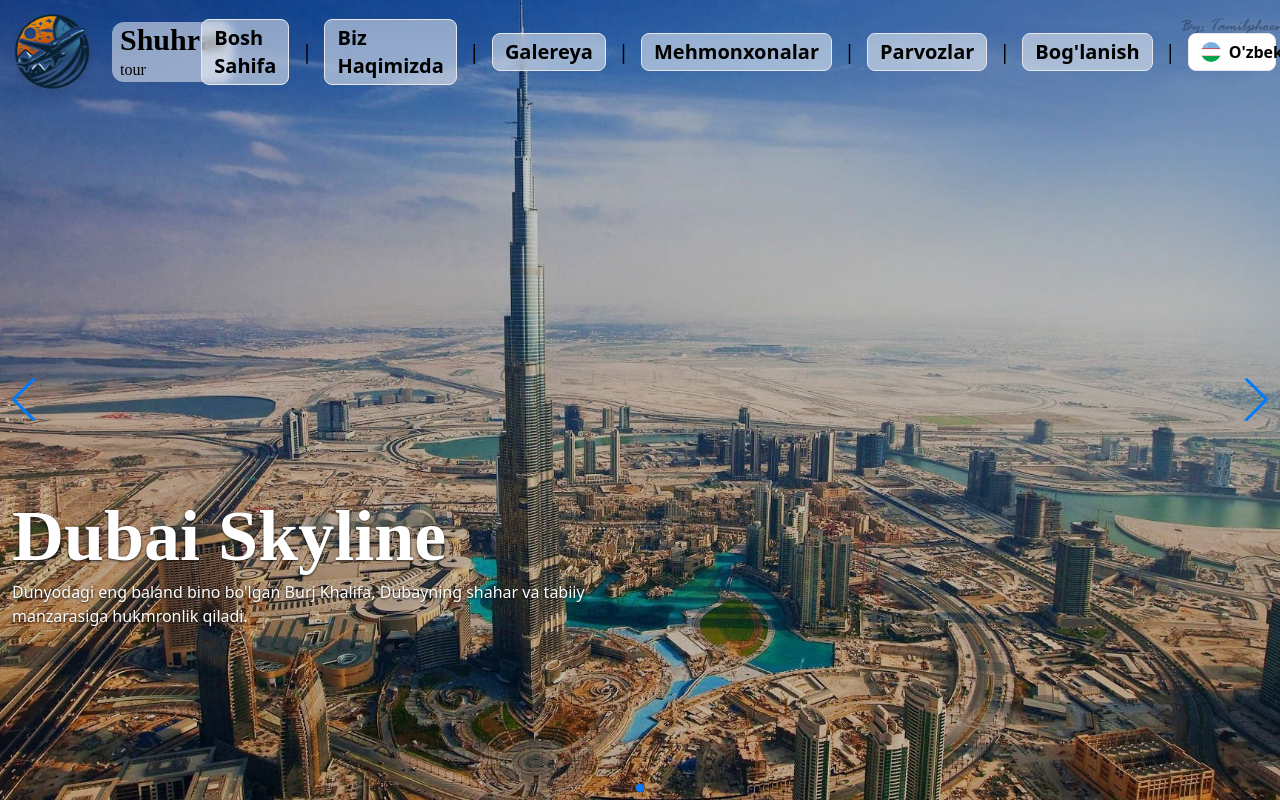
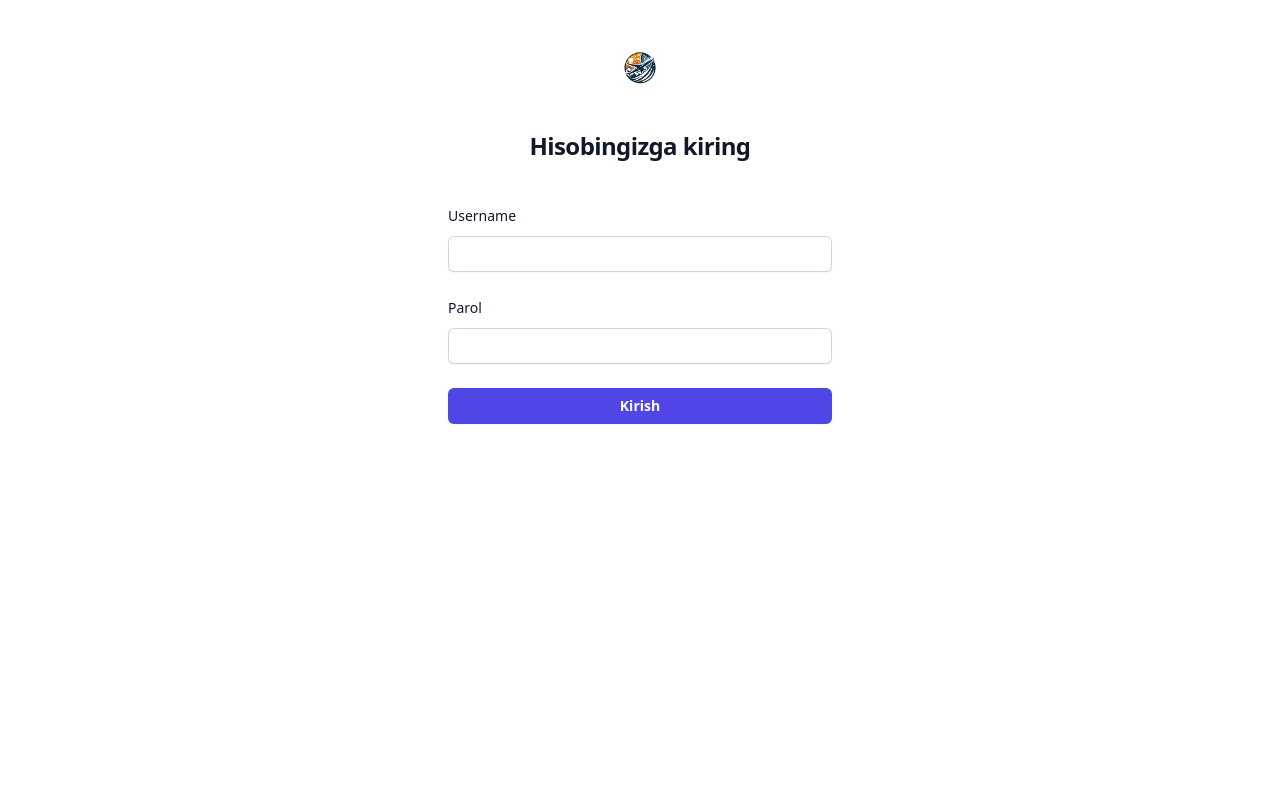
Before and after one commit to Abdulloh-Mamanazirov/travel, a React (Vite) app: page /login in a window 1280 px wide. Shown: the top 802 px of the page. Built offline with nearby package versions, Linux system fonts and the light colour scheme; no server answers; a web font is replaced by a local one.

Commit message:
final commit

```diff
--- a/src/App.jsx
+++ b/src/App.jsx
@@ -1,4 +1,4 @@
-import { useLayoutEffect } from "react";
+import { useEffect, useLayoutEffect } from "react";
 import { Route, Routes, useLocation } from "react-router-dom";
 import {
   AdminHotels,
@@ -6,6 +6,7 @@
   AdminFlights,
   AddFlight,
   AdminHome,
+  Login,
 } from "./adminPages";
 import { Booking, Home, Hotels, Tours } from "./pages";
 
@@ -14,6 +15,12 @@
 
   useLayoutEffect(() => {
     window.scrollTo({ left: 0, top: 0 });
+  }, [pathname]);
+
+  useEffect(() => {
+    if (pathname.includes("admin") && !sessionStorage.getItem("travel-token")) {
+      return window.location.replace("/login");
+    }
   }, [pathname]);
 
   return (
@@ -28,6 +35,7 @@
         <Route path="/admin/hotels/add" element={<AddHotel />} />
         <Route path="/admin/flights" element={<AdminFlights />} />
         <Route path="/admin/flights/add" element={<AddFlight />} />
+        <Route path="/login" element={<Login />} />
         <Route path="/admin/*" element={<AdminHome />} />
         <Route path="/*" element={<Home />} />
       </Routes>
--- a/src/adminPages/Home.jsx
+++ b/src/adminPages/Home.jsx
@@ -9,14 +9,14 @@
         className="flex items-center flex-col gap-7 border rounded-xl p-5 shadow-lg transition-all hover:scale-105"
       >
         <span className="fa-solid fa-hotel text-5xl text-gray-600" />
-        <h3 className="text-5xl text-gray-700">Mehmonxonalar</h3>
+        <h3 className="text-3xl md:text-5xl text-gray-700">Mehmonxonalar</h3>
       </Link>
       <Link
         to={"/admin/flights"}
         className="flex items-center flex-col gap-7 border rounded-xl p-5 shadow-lg transition-all hover:scale-105"
       >
         <span className="fa-solid fa-plane-departure text-5xl text-gray-600" />
-        <h3 className="text-5xl text-gray-700">Parvozlar</h3>
+        <h3 className="text-3xl md:text-5xl text-gray-700">Parvozlar</h3>
       </Link>
     </div>
   );
--- /dev/null
+++ b/src/adminPages/Login.jsx
@@ -0,0 +1,106 @@
+import axios from "axios";
+import React from "react";
+import { useState } from "react";
+import { toast } from "react-toastify";
+
+const Login = () => {
+  const [loading, setLoading] = useState(false);
+
+  async function handleSubmit(e) {
+    e.preventDefault();
+    setLoading(true);
+
+    const { username, password } = e.target;
+    const data = {
+      username: username.value,
+      password: password.value,
+    };
+    await axios
+      .post("/login", data)
+      .then((res) => {
+        if (res?.status === 200) {
+          sessionStorage.setItem("travel-token", res?.data?.token);
+          window.location.replace("/admin");
+        }
+      })
+      .catch((err) => {
+        if (err) {
+          toast.error(
+            err?.response?.data?.message || "Nimadadir xatolik ketdi!"
+          );
+        }
+      })
+      .finally(() => setLoading(false));
+  }
+
+  return (
+    <div className="flex min-h-full flex-col justify-center px-6 py-12 lg:px-8">
+      <div className="sm:mx-auto sm:w-full sm:max-w-sm">
+        <img className="mx-auto h-10 w-auto" src="/plane.png" alt="Logo" />
+        <h2 className="mt-10 text-center text-2xl font-bold leading-9 tracking-tight text-gray-900">
+          Hisobingizga kiring
+        </h2>
+      </div>
+
+      <div className="mt-10 sm:mx-auto sm:w-full sm:max-w-sm">
+        <form className="space-y-6" onSubmit={handleSubmit}>
+          <div>
+            <label
+              htmlFor="username"
+              className="block text-sm font-medium leading-6 text-gray-900"
+            >
+              Username
+            </label>
+            <div className="mt-2">
+              <input
+                id="username"
+                name="username"
+                type="text"
+                autoComplete="username"
+                required
+                className="block w-full rounded-md border-0 p-1.5 text-gray-900 shadow-sm ring-1 ring-inset ring-gray-300 placeholder:text-gray-400 focus:ring-2 focus:ring-inset focus:ring-indigo-600 sm:text-sm sm:leading-6"
+              />
+            </div>
+          </div>
+
+          <div>
+            <div className="flex items-center justify-between">
+              <label
+                htmlFor="password"
+                className="block text-sm font-medium leading-6 text-gray-900"
+              >
+                Parol
+              </label>
+            </div>
+            <div className="mt-2">
+              <input
+                id="password"
+                name="password"
+                type="password"
+                autoComplete="current-password"
+                required
+                className="block w-full rounded-md border-0 p-1.5 text-gray-900 shadow-sm ring-1 ring-inset ring-gray-300 placeholder:text-gray-400 focus:ring-2 focus:ring-inset focus:ring-indigo-600 sm:text-sm sm:leading-6"
+              />
+            </div>
+          </div>
+
+          <div>
+            <button
+              disabled={loading}
+              type="submit"
+              className="flex w-full justify-center rounded-md bg-indigo-600 px-3 py-1.5 text-sm font-semibold leading-6 text-white shadow-sm hover:bg-indigo-500 focus-visible:outline focus-visible:outline-2 focus-visible:outline-offset-2 focus-visible:outline-indigo-600"
+            >
+              {loading ? (
+                <span className="fa-solid fa-spinner fa-spin-pulse" />
+              ) : (
+                "Kirish"
+              )}
+            </button>
+          </div>
+        </form>
+      </div>
+    </div>
+  );
+};
+
+export default Login;
--- a/src/adminPages/index.js
+++ b/src/adminPages/index.js
@@ -3,5 +3,6 @@
 import AddHotel from "./AddHotel";
 import AdminFlights from "./Flights";
 import AddFlight from "./AddFlight";
+import Login from "./Login";
 
-export { AdminHome, AdminHotels, AddHotel, AddFlight, AdminFlights };
+export { AdminHome, AdminHotels, AddHotel, AddFlight, AdminFlights, Login };
--- a/src/components/Nav/index.jsx
+++ b/src/components/Nav/index.jsx
@@ -32,7 +32,7 @@
             <div className="flex flex-col font-agbalumo">
               <h1
                 translate="no"
-                className="sm:text-xl md:text-3xl font-semibold"
+                className="text-2xl md:text-3xl font-semibold"
               >
                 Shuhrat
               </h1>
--- a/src/index.css
+++ b/src/index.css
@@ -1,6 +1,10 @@
 @tailwind base;
 @tailwind utilities;
 @tailwind components;
+
+body {
+  overflow-x: hidden;
+}
 
 body::-webkit-scrollbar {
   width: 5px;
--- a/src/pages/Home/index.jsx
+++ b/src/pages/Home/index.jsx
@@ -73,7 +73,7 @@
               <div className="flex flex-col font-agbalumo bg-white/50 backdrop-blur-md rounded-xl px-2">
                 <h1
                   translate="no"
-                  className="sm:text-xl md:text-3xl font-semibold"
+                  className="text-2xl md:text-3xl font-semibold"
                 >
                   Shuhrat
                 </h1>
```
